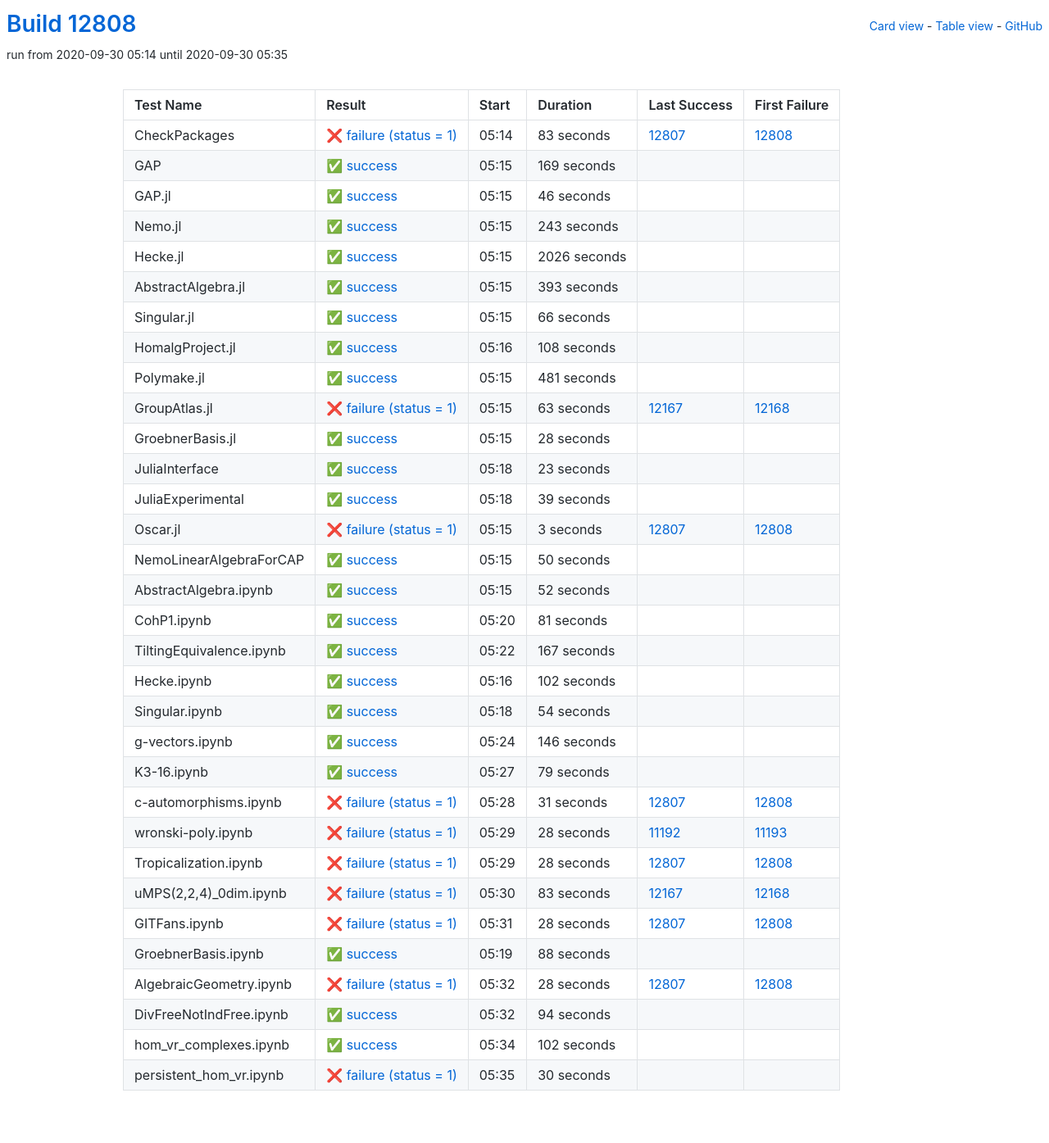
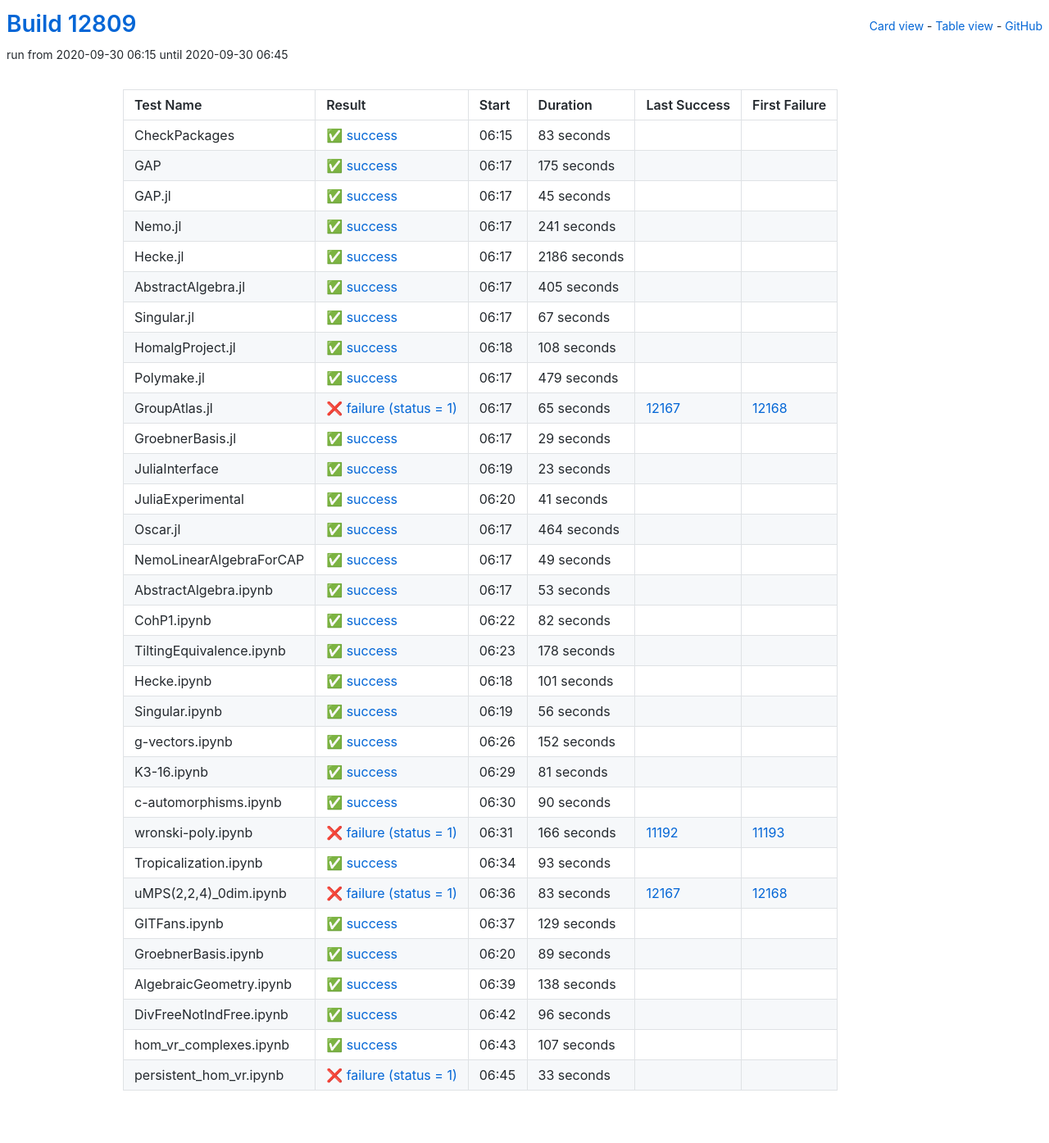
Before and after one commit to oscar-system/oscar-ci-status, a Jekyll site: the page built from table.html, in a window 1280 px wide. Shown: the whole page at 82% size. Built offline with Jekyll 4.4.1, drawn with Linux system fonts in a browser that asks for light colours.

Commit message:
Build #12809

```diff
--- a/_data/ci.yml
+++ b/_data/ci.yml
@@ -1,6 +1,6 @@
 ---
-build: 12808
-build_url: https://oscarci.mathematik.uni-kl.de/job/oscar/12808/
+build: 12809
+build_url: https://oscarci.mathematik.uni-kl.de/job/oscar/12809/
 job: oscar
 organization: oscar-system
 repo: oscar-ci-status
@@ -8,92 +8,92 @@ repourl: https://github.com/oscar-system/oscar-ci-status
 tests:
 - name: CheckPackages
   id: checkpackages
-  log: https://oscarci.mathematik.uni-kl.de/job/oscar/12808/artifact/logs/build-12808/CheckPackages.log
-  start: 2020-09-30 05:14
-  success: false
-  exitcode: 1
-  status: failure
-  duration: 83
-  last_success: 12807
-  last_success_url: https://oscarci.mathematik.uni-kl.de/job/oscar/12807/
-  first_failure: 12808
-  first_failure_url: https://oscarci.mathematik.uni-kl.de/job/oscar/12808/
-- name: GAP
-  id: gap
-  log: https://oscarci.mathematik.uni-kl.de/job/oscar/12808/artifact/logs/build-12808/GAP.log
-  start: 2020-09-30 05:15
+  log: https://oscarci.mathematik.uni-kl.de/job/oscar/12809/artifact/logs/build-12809/CheckPackages.log
+  start: 2020-09-30 06:15
   success: true
   exitcode: 0
   status: success
-  duration: 169
+  duration: 83
+  last_success: false
+  last_success_url:
+  first_failure: false
+  first_failure_url:
+- name: GAP
+  id: gap
+  log: https://oscarci.mathematik.uni-kl.de/job/oscar/12809/artifact/logs/build-12809/GAP.log
+  start: 2020-09-30 06:17
+  success: true
+  exitcode: 0
+  status: success
+  duration: 175
   last_success: false
   last_success_url:
   first_failure: false
   first_failure_url:
 - name: GAP.jl
   id: gap-jl
-  log: https://oscarci.mathematik.uni-kl.de/job/oscar/12808/artifact/logs/build-12808/GAP.jl.log
-  start: 2020-09-30 05:15
+  log: https://oscarci.mathematik.uni-kl.de/job/oscar/12809/artifact/logs/build-12809/GAP.jl.log
+  start: 2020-09-30 06:17
   success: true
   exitcode: 0
   status: success
-  duration: 46
+  duration: 45
   last_success: false
   last_success_url:
   first_failure: false
   first_failure_url:
 - name: Nemo.jl
   id: nemo-jl
-  log: https://oscarci.mathematik.uni-kl.de/job/oscar/12808/artifact/logs/build-12808/Nemo.jl.log
-  start: 2020-09-30 05:15
+  log: https://oscarci.mathematik.uni-kl.de/job/oscar/12809/artifact/logs/build-12809/Nemo.jl.log
+  start: 2020-09-30 06:17
   success: true
   exitcode: 0
   status: success
-  duration: 243
+  duration: 241
   last_success: false
   last_success_url:
   first_failure: false
   first_failure_url:
 - name: Hecke.jl
   id: hecke-jl
-  log: https://oscarci.mathematik.uni-kl.de/job/oscar/12808/artifact/logs/build-12808/Hecke.jl.log
-  start: 2020-09-30 05:15
+  log: https://oscarci.mathematik.uni-kl.de/job/oscar/12809/artifact/logs/build-12809/Hecke.jl.log
+  start: 2020-09-30 06:17
   success: true
   exitcode: 0
   status: success
-  duration: 2026
+  duration: 2186
   last_success: false
   last_success_url:
   first_failure: false
   first_failure_url:
 - name: AbstractAlgebra.jl
   id: abstractalgebra-jl
-  log: https://oscarci.mathematik.uni-kl.de/job/oscar/12808/artifact/logs/build-12808/AbstractAlgebra.jl.log
-  start: 2020-09-30 05:15
+  log: https://oscarci.mathematik.uni-kl.de/job/oscar/12809/artifact/logs/build-12809/AbstractAlgebra.jl.log
+  start: 2020-09-30 06:17
   success: true
   exitcode: 0
   status: success
-  duration: 393
+  duration: 405
   last_success: false
   last_success_url:
   first_failure: false
   first_failure_url:
 - name: Singular.jl
   id: singular-jl
-  log: https://oscarci.mathematik.uni-kl.de/job/oscar/12808/artifact/logs/build-12808/Singular.jl.log
-  start: 2020-09-30 05:15
+  log: https://oscarci.mathematik.uni-kl.de/job/oscar/12809/artifact/logs/build-12809/Singular.jl.log
+  start: 2020-09-30 06:17
   success: true
   exitcode: 0
   status: success
-  duration: 66
+  duration: 67
   last_success: false
   last_success_url:
   first_failure: false
   first_failure_url:
 - name: HomalgProject.jl
   id: homalgproject-jl
-  log: https://oscarci.mathematik.uni-kl.de/job/oscar/12808/artifact/logs/build-12808/HomalgProject.jl.log
-  start: 2020-09-30 05:16
+  log: https://oscarci.mathematik.uni-kl.de/job/oscar/12809/artifact/logs/build-12809/HomalgProject.jl.log
+  start: 2020-09-30 06:18
   success: true
   exitcode: 0
   status: success
@@ -104,44 +104,44 @@ tests:
   first_failure_url:
 - name: Polymake.jl
   id: polymake-jl
-  log: https://oscarci.mathematik.uni-kl.de/job/oscar/12808/artifact/logs/build-12808/Polymake.jl.log
-  start: 2020-09-30 05:15
+  log: https://oscarci.mathematik.uni-kl.de/job/oscar/12809/artifact/logs/build-12809/Polymake.jl.log
+  start: 2020-09-30 06:17
   success: true
   exitcode: 0
   status: success
-  duration: 481
+  duration: 479
   last_success: false
   last_success_url:
   first_failure: false
   first_failure_url:
 - name: GroupAtlas.jl
   id: groupatlas-jl
-  log: https://oscarci.mathematik.uni-kl.de/job/oscar/12808/artifact/logs/build-12808/GroupAtlas.jl.log
-  start: 2020-09-30 05:15
+  log: https://oscarci.mathematik.uni-kl.de/job/oscar/12809/artifact/logs/build-12809/GroupAtlas.jl.log
+  start: 2020-09-30 06:17
   success: false
   exitcode: 1
   status: failure
-  duration: 63
+  duration: 65
   last_success: 12167
   last_success_url: https://oscarci.mathematik.uni-kl.de/job/oscar/12167/
   first_failure: 12168
   first_failure_url: https://oscarci.mathematik.uni-kl.de/job/oscar/12168/
 - name: GroebnerBasis.jl
   id: groebnerbasis-jl
-  log: https://oscarci.mathematik.uni-kl.de/job/oscar/12808/artifact/logs/build-12808/GroebnerBasis.jl.log
-  start: 2020-09-30 05:15
+  log: https://oscarci.mathematik.uni-kl.de/job/oscar/12809/artifact/logs/build-12809/GroebnerBasis.jl.log
+  start: 2020-09-30 06:17
   success: true
   exitcode: 0
   status: success
-  duration: 28
+  duration: 29
   last_success: false
   last_success_url:
   first_failure: false
   first_failure_url:
 - name: JuliaInterface
   id: juliainterface
-  log: https://oscarci.mathematik.uni-kl.de/job/oscar/12808/artifact/logs/build-12808/JuliaInterface.log
-  start: 2020-09-30 05:18
+  log: https://oscarci.mathematik.uni-kl.de/job/oscar/12809/artifact/logs/build-12809/JuliaInterface.log
+  start: 2020-09-30 06:19
   success: true
   exitcode: 0
   status: success
@@ -152,56 +152,116 @@ tests:
   first_failure_url:
 - name: JuliaExperimental
   id: juliaexperimental
-  log: https://oscarci.mathematik.uni-kl.de/job/oscar/12808/artifact/logs/build-12808/JuliaExperimental.log
-  start: 2020-09-30 05:18
+  log: https://oscarci.mathematik.uni-kl.de/job/oscar/12809/artifact/logs/build-12809/JuliaExperimental.log
+  start: 2020-09-30 06:20
   success: true
   exitcode: 0
   status: success
-  duration: 39
+  duration: 41
   last_success: false
   last_success_url:
   first_failure: false
   first_failure_url:
 - name: Oscar.jl
   id: oscar-jl
-  log: https://oscarci.mathematik.uni-kl.de/job/oscar/12808/artifact/logs/build-12808/Oscar.jl.log
-  start: 2020-09-30 05:15
-  success: false
-  exitcode: 1
-  status: failure
-  duration: 3
-  last_success: 12807
-  last_success_url: https://oscarci.mathematik.uni-kl.de/job/oscar/12807/
-  first_failure: 12808
-  first_failure_url: https://oscarci.mathematik.uni-kl.de/job/oscar/12808/
-- name: NemoLinearAlgebraForCAP
-  id: nemolinearalgebraforcap
-  log: https://oscarci.mathematik.uni-kl.de/job/oscar/12808/artifact/logs/build-12808/NemoLinearAlgebraForCAP.log
-  start: 2020-09-30 05:15
+  log: https://oscarci.mathematik.uni-kl.de/job/oscar/12809/artifact/logs/build-12809/Oscar.jl.log
+  start: 2020-09-30 06:17
   success: true
   exitcode: 0
   status: success
-  duration: 50
+  duration: 464
+  last_success: false
+  last_success_url:
+  first_failure: false
+  first_failure_url:
+- name: NemoLinearAlgebraForCAP
+  id: nemolinearalgebraforcap
+  log: https://oscarci.mathematik.uni-kl.de/job/oscar/12809/artifact/logs/build-12809/NemoLinearAlgebraForCAP.log
+  start: 2020-09-30 06:17
+  success: true
+  exitcode: 0
+  status: success
+  duration: 49
   last_success: false
   last_success_url:
   first_failure: false
   first_failure_url:
 - name: AbstractAlgebra.ipynb
   id: abstractalgebra-ipynb
-  log: https://oscarci.mathematik.uni-kl.de/job/oscar/12808/artifact/logs/build-12808/AbstractAlgebra.ipynb.log
-  start: 2020-09-30 05:15
+  log: https://oscarci.mathematik.uni-kl.de/job/oscar/12809/artifact/logs/build-12809/AbstractAlgebra.ipynb.log
+  start: 2020-09-30 06:17
   success: true
   exitcode: 0
   status: success
-  duration: 52
+  duration: 53
   last_success: false
   last_success_url:
   first_failure: false
   first_failure_url:
 - name: CohP1.ipynb
   id: cohp1-ipynb
-  log: https://oscarci.mathematik.uni-kl.de/job/oscar/12808/artifact/logs/build-12808/CohP1.ipynb.log
-  start: 2020-09-30 05:20
+  log: https://oscarci.mathematik.uni-kl.de/job/oscar/12809/artifact/logs/build-12809/CohP1.ipynb.log
+  start: 2020-09-30 06:22
+  success: true
+  exitcode: 0
+  status: success
+  duration: 82
+  last_success: false
+  last_success_url:
+  first_failure: false
+  first_failure_url:
+- name: TiltingEquivalence.ipynb
+  id: tiltingequivalence-ipynb
+  log: https://oscarci.mathematik.uni-kl.de/job/oscar/12809/artifact/logs/build-12809/TiltingEquivalence.ipynb.log
+  start: 2020-09-30 06:23
+  success: true
+  exitcode: 0
+  status: success
+  duration: 178
+  last_success: false
+  last_success_url:
+  first_failure: false
+  first_failure_url:
+- name: Hecke.ipynb
+  id: hecke-ipynb
+  log: https://oscarci.mathematik.uni-kl.de/job/oscar/12809/artifact/logs/build-12809/Hecke.ipynb.log
+  start: 2020-09-30 06:18
+  success: true
+  exitcode: 0
+  status: success
+  duration: 101
+  last_success: false
+  last_success_url:
+  first_failure: false
+  first_failure_url:
+- name: Singular.ipynb
+  id: singular-ipynb
+  log: https://oscarci.mathematik.uni-kl.de/job/oscar/12809/artifact/logs/build-12809/Singular.ipynb.log
+  start: 2020-09-30 06:19
+  success: true
+  exitcode: 0
+  status: success
+  duration: 56
+  last_success: false
+  last_success_url:
+  first_failure: false
+  first_failure_url:
+- name: g-vectors.ipynb
+  id: g-vectors-ipynb
+  log: https://oscarci.mathematik.uni-kl.de/job/oscar/12809/artifact/logs/build-12809/g-vectors.ipynb.log
+  start: 2020-09-30 06:26
+  success: true
+  exitcode: 0
+  status: success
+  duration: 152
+  last_success: false
+  last_success_url:
+  first_failure: false
+  first_failure_url:
+- name: K3-16.ipynb
+  id: k3-16-ipynb
+  log: https://oscarci.mathematik.uni-kl.de/job/oscar/12809/artifact/logs/build-12809/K3-16.ipynb.log
+  start: 2020-09-30 06:29
   success: true
   exitcode: 0
   status: success
@@ -210,106 +270,46 @@ tests:
   last_success_url:
   first_failure: false
   first_failure_url:
-- name: TiltingEquivalence.ipynb
-  id: tiltingequivalence-ipynb
-  log: https://oscarci.mathematik.uni-kl.de/job/oscar/12808/artifact/logs/build-12808/TiltingEquivalence.ipynb.log
-  start: 2020-09-30 05:22
+- name: c-automorphisms.ipynb
+  id: c-automorphisms-ipynb
+  log: https://oscarci.mathematik.uni-kl.de/job/oscar/12809/artifact/logs/build-12809/c-automorphisms.ipynb.log
+  start: 2020-09-30 06:30
   success: true
   exitcode: 0
   status: success
-  duration: 167
+  duration: 90
   last_success: false
   last_success_url:
   first_failure: false
   first_failure_url:
-- name: Hecke.ipynb
-  id: hecke-ipynb
-  log: https://oscarci.mathematik.uni-kl.de/job/oscar/12808/artifact/logs/build-12808/Hecke.ipynb.log
-  start: 2020-09-30 05:16
-  success: true
-  exitcode: 0
-  status: success
-  duration: 102
-  last_success: false
-  last_success_url:
-  first_failure: false
-  first_failure_url:
-- name: Singular.ipynb
-  id: singular-ipynb
-  log: https://oscarci.mathematik.uni-kl.de/job/oscar/12808/artifact/logs/build-12808/Singular.ipynb.log
-  start: 2020-09-30 05:18
-  success: true
-  exitcode: 0
-  status: success
-  duration: 54
-  last_success: false
-  last_success_url:
-  first_failure: false
-  first_failure_url:
-- name: g-vectors.ipynb
-  id: g-vectors-ipynb
-  log: https://oscarci.mathematik.uni-kl.de/job/oscar/12808/artifact/logs/build-12808/g-vectors.ipynb.log
-  start: 2020-09-30 05:24
-  success: true
-  exitcode: 0
-  status: success
-  duration: 146
-  last_success: false
-  last_success_url:
-  first_failure: false
-  first_failure_url:
-- name: K3-16.ipynb
-  id: k3-16-ipynb
-  log: https://oscarci.mathematik.uni-kl.de/job/oscar/12808/artifact/logs/build-12808/K3-16.ipynb.log
-  start: 2020-09-30 05:27
-  success: true
-  exitcode: 0
-  status: success
-  duration: 79
-  last_success: false
-  last_success_url:
-  first_failure: false
-  first_failure_url:
-- name: c-automorphisms.ipynb
-  id: c-automorphisms-ipynb
-  log: https://oscarci.mathematik.uni-kl.de/job/oscar/12808/artifact/logs/build-12808/c-automorphisms.ipynb.log
-  start: 2020-09-30 05:28
+- name: wronski-poly.ipynb
+  id: wronski-poly-ipynb
+  log: https://oscarci.mathematik.uni-kl.de/job/oscar/12809/artifact/logs/build-12809/wronski-poly.ipynb.log
+  start: 2020-09-30 06:31
   success: false
   exitcode: 1
   status: failure
-  duration: 31
-  last_success: 12807
-  last_success_url: https://oscarci.mathematik.uni-kl.de/job/oscar/12807/
-  first_failure: 12808
-  first_failure_url: https://oscarci.mathematik.uni-kl.de/job/oscar/12808/
-- name: wronski-poly.ipynb
-  id: wronski-poly-ipynb
-  log: https://oscarci.mathematik.uni-kl.de/job/oscar/12808/artifact/logs/build-12808/wronski-poly.ipynb.log
-  start: 2020-09-30 05:29
-  success: false
-  exitcode: 1
-  status: failure
-  duration: 28
+  duration: 166
   last_success: 11192
   last_success_url: https://oscarci.mathematik.uni-kl.de/job/oscar/11192/
   first_failure: 11193
   first_failure_url: https://oscarci.mathematik.uni-kl.de/job/oscar/11193/
 - name: Tropicalization.ipynb
   id: tropicalization-ipynb
-  log: https://oscarci.mathematik.uni-kl.de/job/oscar/12808/artifact/logs/build-12808/Tropicalization.ipynb.log
-  start: 2020-09-30 05:29
-  success: false
-  exitcode: 1
-  status: failure
-  duration: 28
-  last_success: 12807
-  last_success_url: https://oscarci.mathematik.uni-kl.de/job/oscar/12807/
-  first_failure: 12808
-  first_failure_url: https://oscarci.mathematik.uni-kl.de/job/oscar/12808/
+  log: https://oscarci.mathematik.uni-kl.de/job/oscar/12809/artifact/logs/build-12809/Tropicalization.ipynb.log
+  start: 2020-09-30 06:34
+  success: true
+  exitcode: 0
+  status: success
+  duration: 93
+  last_success: false
+  last_success_url:
+  first_failure: false
+  first_failure_url:
 - name: uMPS(2,2,4)_0dim.ipynb
   id: umps-2-2-4-0dim-ipynb
-  log: https://oscarci.mathematik.uni-kl.de/job/oscar/12808/artifact/logs/build-12808/uMPS-2-2-4-_0dim.ipynb.log
-  start: 2020-09-30 05:30
+  log: https://oscarci.mathematik.uni-kl.de/job/oscar/12809/artifact/logs/build-12809/uMPS-2-2-4-_0dim.ipynb.log
+  start: 2020-09-30 06:36
   success: false
   exitcode: 1
   status: failure
@@ -320,72 +320,72 @@ tests:
   first_failure_url: https://oscarci.mathematik.uni-kl.de/job/oscar/12168/
 - name: GITFans.ipynb
   id: gitfans-ipynb
-  log: https://oscarci.mathematik.uni-kl.de/job/oscar/12808/artifact/logs/build-12808/GITFans.ipynb.log
-  start: 2020-09-30 05:31
-  success: false
-  exitcode: 1
-  status: failure
-  duration: 28
-  last_success: 12807
-  last_success_url: https://oscarci.mathematik.uni-kl.de/job/oscar/12807/
-  first_failure: 12808
-  first_failure_url: https://oscarci.mathematik.uni-kl.de/job/oscar/12808/
-- name: GroebnerBasis.ipynb
-  id: groebnerbasis-ipynb
-  log: https://oscarci.mathematik.uni-kl.de/job/oscar/12808/artifact/logs/build-12808/GroebnerBasis.ipynb.log
-  start: 2020-09-30 05:19
+  log: https://oscarci.mathematik.uni-kl.de/job/oscar/12809/artifact/logs/build-12809/GITFans.ipynb.log
+  start: 2020-09-30 06:37
   success: true
   exitcode: 0
   status: success
-  duration: 88
+  duration: 129
+  last_success: false
+  last_success_url:
+  first_failure: false
+  first_failure_url:
+- name: GroebnerBasis.ipynb
+  id: groebnerbasis-ipynb
+  log: https://oscarci.mathematik.uni-kl.de/job/oscar/12809/artifact/logs/build-12809/GroebnerBasis.ipynb.log
+  start: 2020-09-30 06:20
+  success: true
+  exitcode: 0
+  status: success
+  duration: 89
   last_success: false
   last_success_url:
   first_failure: false
   first_failure_url:
 - name: AlgebraicGeometry.ipynb
   id: algebraicgeometry-ipynb
-  log: https://oscarci.mathematik.uni-kl.de/job/oscar/12808/artifact/logs/build-12808/AlgebraicGeometry.ipynb.log
-  start: 2020-09-30 05:32
-  success: false
-  exitcode: 1
-  status: failure
-  duration: 28
-  last_success: 12807
-  last_success_url: https://oscarci.mathematik.uni-kl.de/job/oscar/12807/
-  first_failure: 12808
-  first_failure_url: https://oscarci.mathematik.uni-kl.de/job/oscar/12808/
-- name: DivFreeNotIndFree.ipynb
-  id: divfreenotindfree-ipynb
-  log: https://oscarci.mathematik.uni-kl.de/job/oscar/12808/artifact/logs/build-12808/DivFreeNotIndFree.ipynb.log
-  start: 2020-09-30 05:32
+  log: https://oscarci.mathematik.uni-kl.de/job/oscar/12809/artifact/logs/build-12809/AlgebraicGeometry.ipynb.log
+  start: 2020-09-30 06:39
   success: true
   exitcode: 0
   status: success
-  duration: 94
+  duration: 138
+  last_success: false
+  last_success_url:
+  first_failure: false
+  first_failure_url:
+- name: DivFreeNotIndFree.ipynb
+  id: divfreenotindfree-ipynb
+  log: https://oscarci.mathematik.uni-kl.de/job/oscar/12809/artifact/logs/build-12809/DivFreeNotIndFree.ipynb.log
+  start: 2020-09-30 06:42
+  success: true
+  exitcode: 0
+  status: success
+  duration: 96
   last_success: false
   last_success_url:
   first_failure: false
   first_failure_url:
 - name: hom_vr_complexes.ipynb
   id: hom-vr-complexes-ipynb
-  log: https://oscarci.mathematik.uni-kl.de/job/oscar/12808/artifact/logs/build-12808/hom_vr_complexes.ipynb.log
-  start: 2020-09-30 05:34
+  log: https://oscarci.mathematik.uni-kl.de/job/oscar/12809/artifact/logs/build-12809/hom_vr_complexes.ipynb.log
+  start: 2020-09-30 06:43
   success: true
   exitcode: 0
   status: success
-  duration: 102
+  duration: 107
   last_success: false
   last_success_url:
   first_failure: false
   first_failure_url:
 - name: persistent_hom_vr.ipynb
   id: persistent-hom-vr-ipynb
-  log: https://oscarci.mathematik.uni-kl.de/job/oscar/12808/artifact/logs/build-12808/persistent_hom_vr.ipynb.log
-  start: 2020-09-30 05:35
+  log: https://oscarci.mathematik.uni-kl.de/job/oscar/12809/artifact/logs/build-12809/persistent_hom_vr.ipynb.log
+  start: 2020-09-30 06:45
   success: false
   exitcode: 1
   status: failure
-  duration: 30
+  duration: 33
   last_success: false
   last_success_url:
   first_failure: false
```
Also changed, not shown: README.md.
